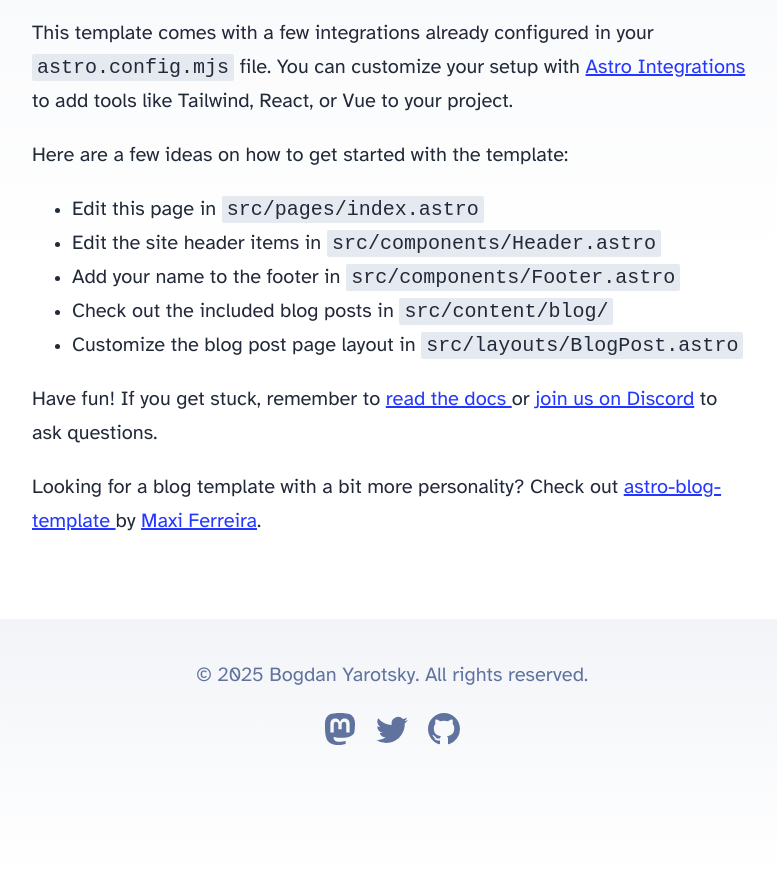
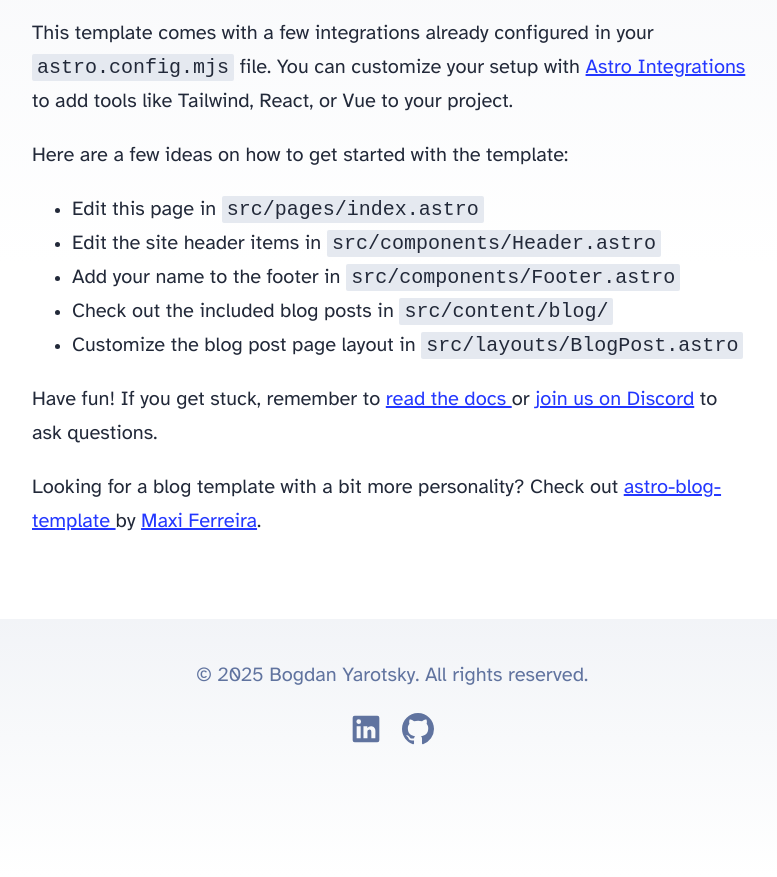
Before and after one commit to BogdanYarotsky/website, an Astro site in the folder ui/: page / in a window 1280 px wide. Shown: the part 336-1213 px from the top of the page, without its empty margins (248-1025 px from the left). Built offline with nearby package versions, Linux system fonts and the light colour scheme; Astro itself is replaced by a stand-in of ours.

Commit message:
added links to footer

```diff
--- a/ui/src/components/Footer.astro
+++ b/ui/src/components/Footer.astro
@@ -5,36 +5,22 @@
 <footer>
 	&copy; {today.getFullYear()} Bogdan Yarotsky. All rights reserved.
 	<div class="social-links">
-		<a href="https://m.webtoo.ls/@astro" target="_blank">
-			<span class="sr-only">Follow Astro on Mastodon</span>
+		<a href="https://www.linkedin.com/in/bogdan-yarotsky/" target="_blank">
+			<span class="sr-only">Follow me on LinkedIn</span>
 			<svg
-				viewBox="0 0 16 16"
+				viewBox="0 0 24 24"
 				aria-hidden="true"
 				width="32"
 				height="32"
 				astro-icon="social/linkedin"
 				><path
 					fill="currentColor"
-					d="M11.19 12.195c2.016-.24 3.77-1.475 3.99-2.603.348-1.778.32-4.339.32-4.339 0-3.47-2.286-4.488-2.286-4.488C12.062.238 10.083.017 8.027 0h-.05C5.92.017 3.942.238 2.79.765c0 0-2.285 1.017-2.285 4.488l-.002.662c-.004.64-.007 1.35.011 2.091.083 3.394.626 6.74 3.78 7.57 1.454.383 2.703.463 3.709.408 1.823-.1 2.847-.647 2.847-.647l-.06-1.317s-1.303.41-2.767.36c-1.45-.05-2.98-.156-3.215-1.928a3.614 3.614 0 0 1-.033-.496s1.424.346 3.228.428c1.103.05 2.137-.064 3.188-.189zm1.613-2.47H11.13v-4.08c0-.859-.364-1.295-1.091-1.295-.804 0-1.207.517-1.207 1.541v2.233H7.168V5.89c0-1.024-.403-1.541-1.207-1.541-.727 0-1.091.436-1.091 1.296v4.079H3.197V5.522c0-.859.22-1.541.66-2.046.456-.505 1.052-.764 1.793-.764.856 0 1.504.328 1.933.983L8 4.39l.417-.695c.429-.655 1.077-.983 1.934-.983.74 0 1.336.259 1.791.764.442.505.661 1.187.661 2.046v4.203z"
+					d="M20.5 2h-17A1.5 1.5 0 002 3.5v17A1.5 1.5 0 003.5 22h17a1.5 1.5 0 001.5-1.5v-17A1.5 1.5 0 0020.5 2zM8 19H5v-9h3zM6.5 8.25A1.75 1.75 0 118.3 6.5a1.78 1.78 0 01-1.8 1.75zM19 19h-3v-4.74c0-1.42-.6-1.93-1.38-1.93A1.74 1.74 0 0013 14.19a.66.66 0 00.1.4V19h-3v-9h2.9v1.3a3.11 3.11 0 012.7-1.4c1.55 0 3.36.86 3.36 3.66z"
 				></path></svg
 			>
 		</a>
-		<a href="https://twitter.com/astrodotbuild" target="_blank">
-			<span class="sr-only">Follow Astro on Twitter</span>
-			<svg
-				viewBox="0 0 16 16"
-				aria-hidden="true"
-				width="32"
-				height="32"
-				astro-icon="social/twitter"
-				><path
-					fill="currentColor"
-					d="M5.026 15c6.038 0 9.341-5.003 9.341-9.334 0-.14 0-.282-.006-.422A6.685 6.685 0 0 0 16 3.542a6.658 6.658 0 0 1-1.889.518 3.301 3.301 0 0 0 1.447-1.817 6.533 6.533 0 0 1-2.087.793A3.286 3.286 0 0 0 7.875 6.03a9.325 9.325 0 0 1-6.767-3.429 3.289 3.289 0 0 0 1.018 4.382A3.323 3.323 0 0 1 .64 6.575v.045a3.288 3.288 0 0 0 2.632 3.218 3.203 3.203 0 0 1-.865.115 3.23 3.23 0 0 1-.614-.057 3.283 3.283 0 0 0 3.067 2.277A6.588 6.588 0 0 1 .78 13.58a6.32 6.32 0 0 1-.78-.045A9.344 9.344 0 0 0 5.026 15z"
-				></path></svg
-			>
-		</a>
-		<a href="https://github.com/withastro/astro" target="_blank">
-			<span class="sr-only">Go to Astro's GitHub repo</span>
+		<a href="https://github.com/BogdanYarotsky/" target="_blank">
+			<span class="sr-only">Go to my GitHub repo</span>
 			<svg
 				viewBox="0 0 16 16"
 				aria-hidden="true"
```
